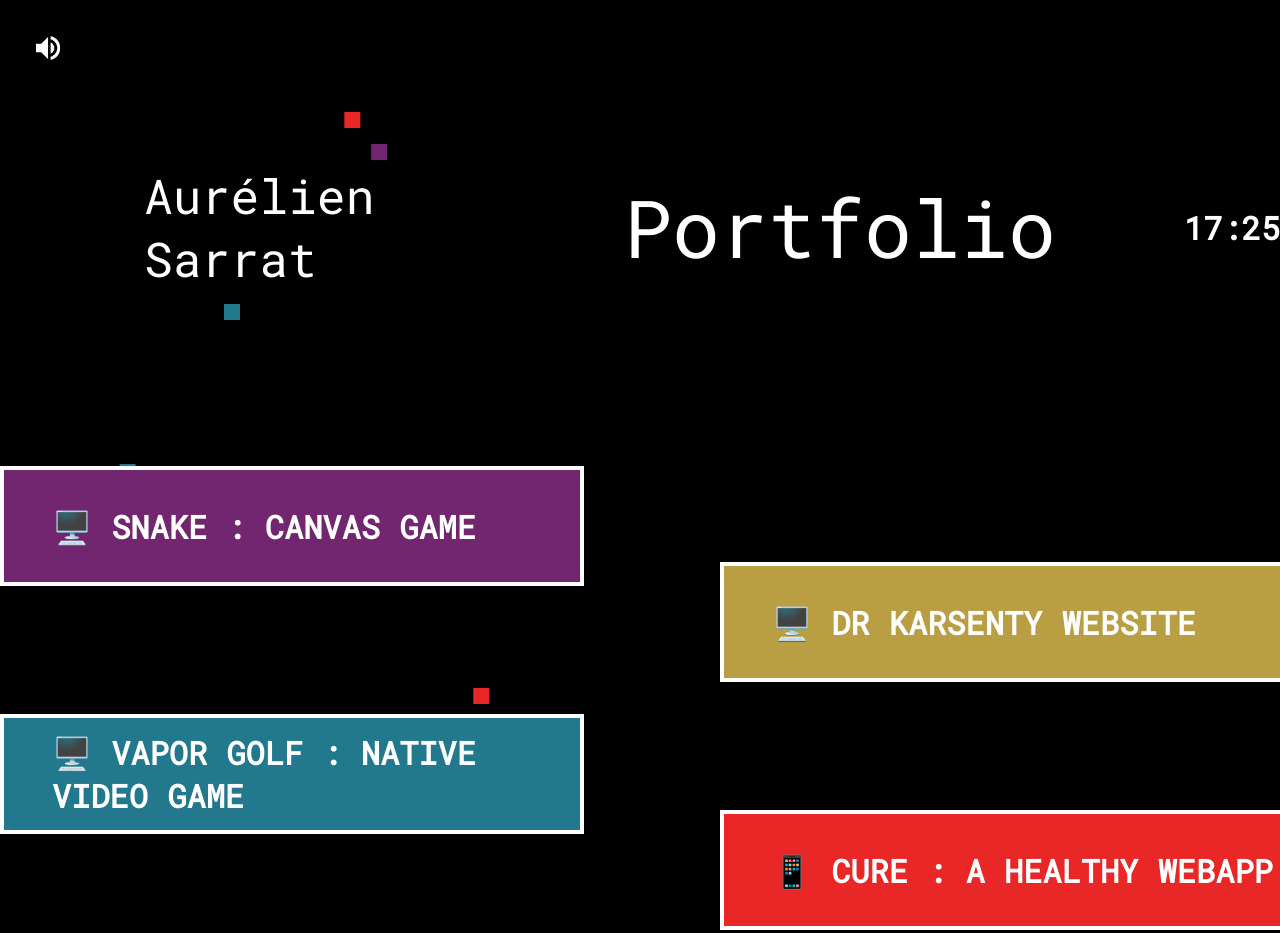
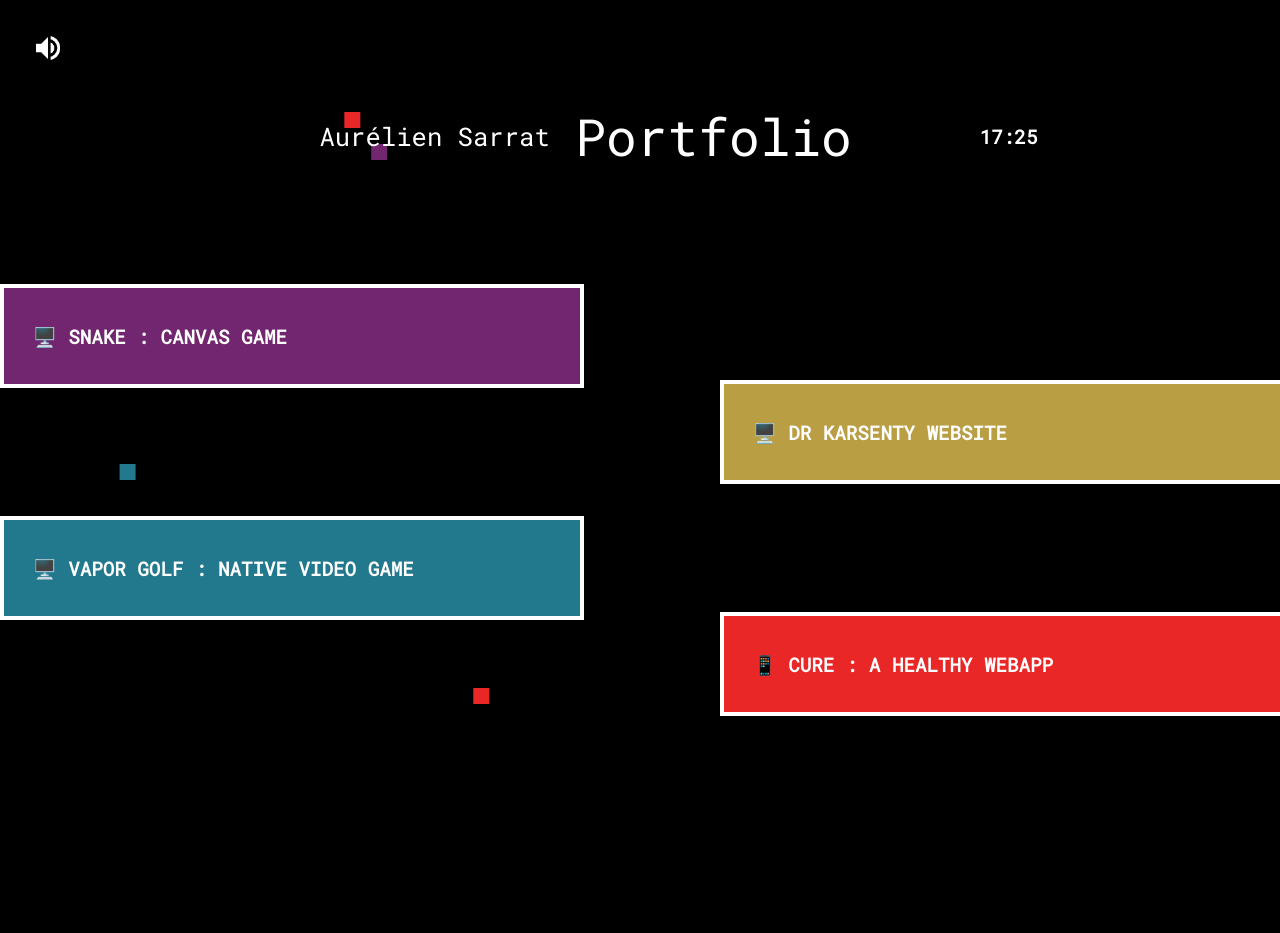
Before and after one commit to aureliensarrat/porfolio, a plain HTML site: page index.html in a window 1280 px wide. Shown: the top 933 px of the page. After the commit the page ends 800 px from the top, so only its background shows below. Drawn offline with Linux system fonts and the light colour scheme.

Commit message:
minor changes

```diff
--- a/styles/style.css
+++ b/styles/style.css
@@ -30,11 +30,11 @@ h1{
   /*Title*/
 
 .name{
-  font-size: 3em;
+  font-size: 2vw;
   margin: 2em 1em 2em 3em;
 }
 .portfolio{
-  font-size: 5em;
+  font-size: 4vw;
 }
 
   /*Clock*/
@@ -55,8 +55,12 @@ h1{
 }
 
 h1.clock{
-  font-size: 2em;
+  font-size: 1.5vw;
   margin: 0;
+}
+
+h1{
+  font-size: 1.5vw;
 }
 
 /*Button Container*/
@@ -82,7 +86,7 @@ h1.clock{
 }
 
 .button{
-  height: 7em;
+  height: 12vh;
   width: 90%;
   margin: 5em 0 3em 0;
   color: white;
@@ -300,3 +304,7 @@ h1.clock{
 .sound-off{
   display: none;
 }
+
+@media only screen and (max-width : 320px){
+  /*Faire responsive*/
+}
```
